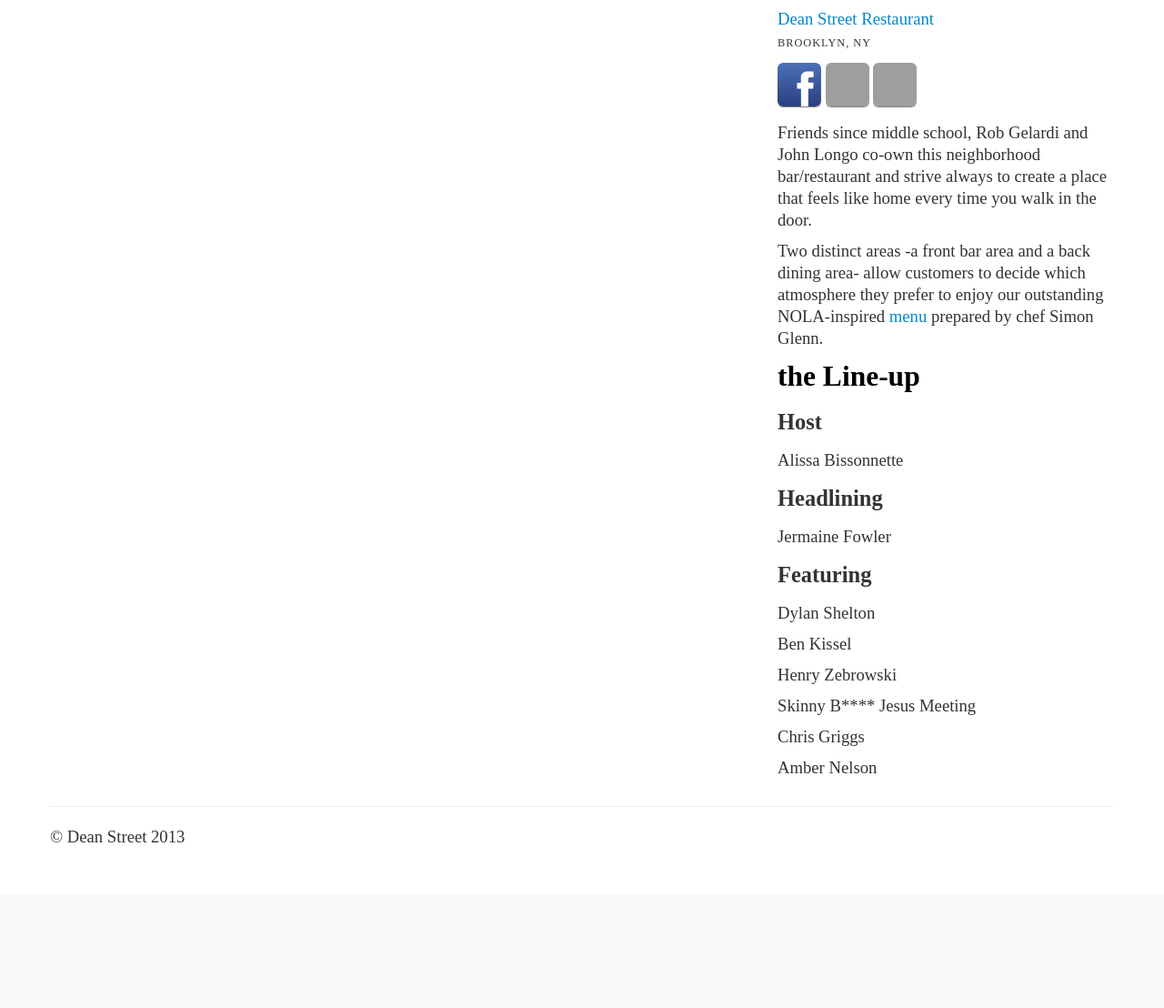
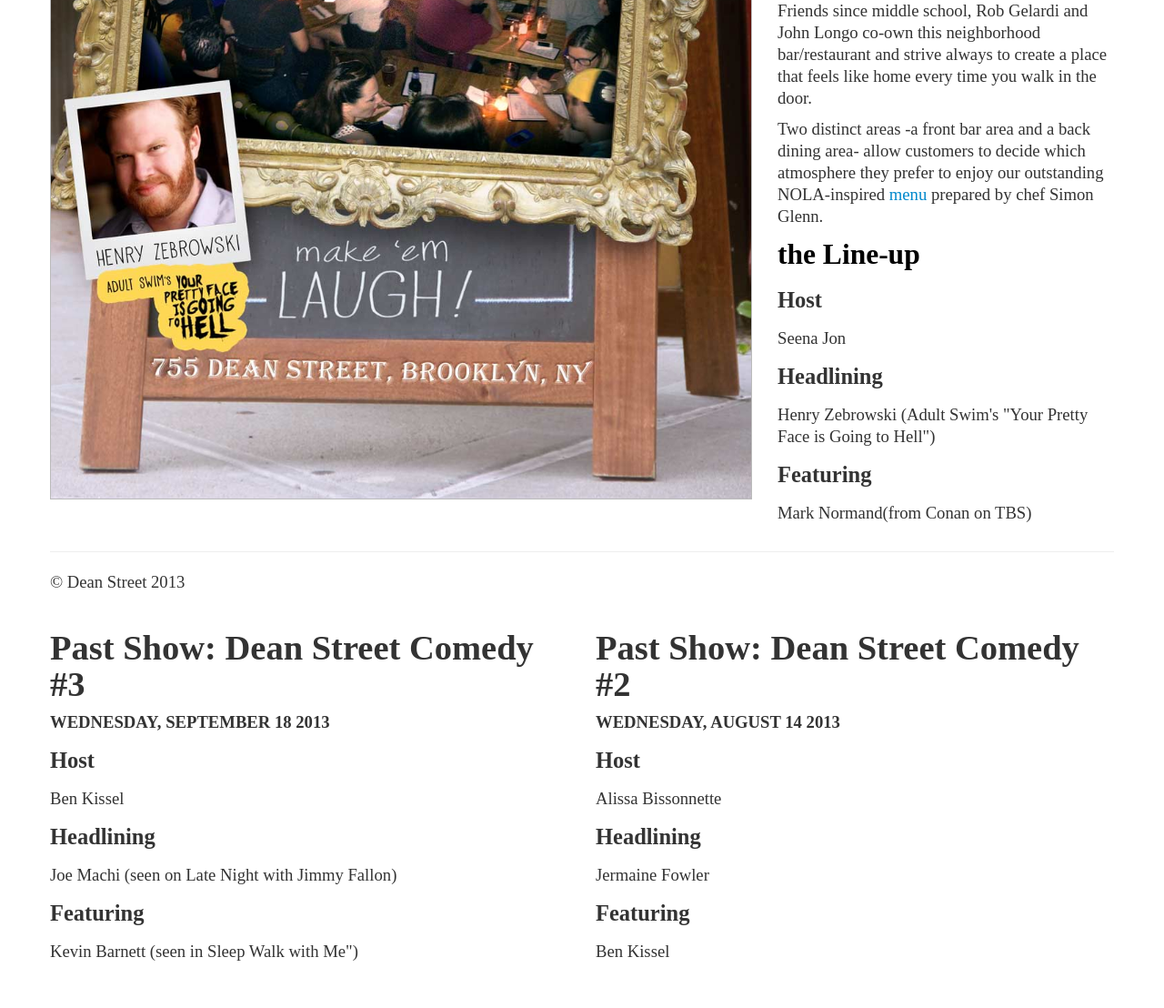
Before and after one commit to outrightmental/boilerplate-seo-neighborhood-comedy-show, a PHP site: page / in a window 1280 px wide. Shown: the part 762-1870 px from the top of the page at 91% size. Before the commit the page ends 1688 px from the top, so only its background shows below. Run offline with PHP 8.4, Linux system fonts and the light colour scheme; some libraries are stand-ins or nearby versions; some web fonts are replaced; grey boxes are pictures that could not be loaded.

Commit message:
Dean Street Comedy #4 WEDNESDAY, OCTOBER 16 9:00PM (DOORS 8:45)

```diff
--- a/index.php
+++ b/index.php
@@ -1,25 +1,96 @@
 <?php
-/**
- * @author Nick Kaye <hello@nickkaye.com>
- * @copyright 2013 Outright Mental Inc.
- */
 
+include_once('php/Venue.php');
+include_once('php/Show.php');
+
+// Master
 date_default_timezone_set('America/New_York');
 
-$parent_name = "Dean Street Brooklyn";
-$name = "Dean Street Comedy";
-$title = "Comedy Night at Dean Street, Brooklyn, NY";
-$description = "Top NYC comedy talent at Brooklyn prices! A couple can enjoy a comedy show for 2 hours, drink and eat well for $50. After party at the bar!";
-$url = "http://www.deanstreetcomedy.com/";
-$dateslug = '20130814';
-$postercopy = "Dean Street Comedy. Wednesday, August 14.  9:00PM (Doors 8:45).  Your Host: Alissa Bissonnette.  Featuring Jermaine Fowler and Ben Kissel.  Make 'em laugh!  www.DeanStreetComedy.com. 755 Dean Street, Brooklyn, NY.";
+/**
+ * @var Venue $venue
+ */
+$venue = new Venue(array(
+    'name' => "Dean Street Brooklyn",
+    'addressOne' => "755 Dean Street",
+    'addressTwo' => "Brooklyn, NY",
+    'twitterHandle' => "deanstreetbk",
+    'urlFacebook' => "https://www.facebook.com/163065380378627",
+    'urlFoursquare' => "https://foursquare.com/v/dean-street/4d3933e376d1a35dfd3d058e",
+    'contentPageMain' => "We are here for the community presenting top New York City comedy talent, at Brooklyn prices! A couple can come and watch a comedy show for 2 hours, drink and eat well for $50. Join us for the after party at the bar!",
+));
+
+/**
+ * @var Show $show
+ */
+$show = new Show(array(
+    'venue' => $venue,
+    'url' => 'www.DeanStreetComedy.com',
+    'dateSlug' => '20131016',
+    'date' => 'October 16',
+    'dayOfWeek' => 'Wednesday',
+    'year' => '2013',
+    'time' => '9:00',
+    'timeDoors' => '8:45',
+    'host' => 'Seena Jon',
+    'headlinerOne' => 'Henry Zebrowski (Adult Swim\'s "Your Pretty Face is Going to Hell")',
+    'headlinerTwo' => 'Mark Normand(from Conan on TBS)',
+    'name' => "Dean Street Comedy #4",
+    'slogan' => "Make 'em laugh!",
+    'title' => "Comedy Night at Dean Street, Brooklyn, NY",
+    'description' => "Top NYC comedy talent at Brooklyn prices!A couple can enjoy a comedy show for 2 hours, drink and eat well for \$50. After party at the bar!",
+    'urlYouTube' => "http://www.youtube.com/deanstreetcomedy",
+    'urlFacebook' => "https://www.facebook.com/events/158610091011639",
+    'urlPoster' => "http://www.DeanStreetComedy.com/img/poster-20131016.jpg",
+));
+
+/**
+ * @var Show[] $pastShows
+ */
+$pastShows = array(
+    'show_3' => new Show(array(
+        'venue' => $venue,
+        'url' => 'www.DeanStreetComedy.com',
+        'dateSlug' => '20130918',
+        'date' => 'September 18',
+        'dayOfWeek' => 'Wednesday',
+        'year' => '2013',
+        'time' => '9:00',
+        'timeDoors' => '8:45',
+        'host' => 'Ben Kissel',
+        'headlinerOne' => 'Joe Machi (seen on Late Night with Jimmy Fallon)',
+        'headlinerTwo' => 'Kevin Barnett (seen in Sleep Walk with Me")',
+        'name' => "Dean Street Comedy #3",
+        'slogan' => "Make 'em laugh!",
+        'title' => "Comedy Night at Dean Street, Brooklyn, NY",
+        'description' => "Top NYC comedy talent at Brooklyn prices! A couple can enjoy a comedy show for 2 hours, drink and eat well for $50. After party at the bar!",
+        'urlYouTube' => "http://www.youtube.com/deanstreetcomedy",
+        'urlFacebook' => "https://www.facebook.com/events/158610091011639",
+        'urlPoster' => "http://www.DeanStreetComedy.com/img/poster-20130918.jpg",
+    )),
+    'show_2' => new Show(array(
+        'venue' => $venue,
+        'url' => 'www.DeanStreetComedy.com',
+        'date' => 'August 14',
+        'dayOfWeek' => 'Wednesday',
+        'year' => '2013',
+        'time' => '9:00',
+        'timeDoors' => '8:45',
+        'host' => 'Alissa Bissonnette',
+        'headlinerOne' => 'Jermaine Fowler',
+        'headlinerTwo' => 'Ben Kissel',
+        'name' => "Dean Street Comedy #2",
+        'slogan' => "Make 'em laugh!",
+        'title' => "Comedy Night at Dean Street, Brooklyn, NY",
+        'description' => "Top NYC comedy talent at Brooklyn prices! A couple can enjoy a comedy show for 2 hours, drink and eat well for $50. After party at the bar!",
+        'urlYouTube' => "http://www.youtube.com/deanstreetcomedy",
+        'urlFacebook' => "https://www.facebook.com/events/158610091011639",
+        'urlPoster' => "http://www.DeanStreetComedy.com/img/poster-20130814.jpg",
+    ))
+);
+
+// Technical
+$gplus_publisher = "https://plus.google.com/113786691084626528718/posts";
 $ga_account = "UA-43069052-1";
-$twitter = "deanstreetbk";
-$gplus_publisher = "https://plus.google.com/113786691084626528718/posts";
-$url_facebook = "https://www.facebook.com/163065380378627";
-$url_youtube = "http://www.youtube.com/deanstreetcomedy";
-$url_twitter = "http://www.twitter.com/$twitter/";
-$url_foursquare = "https://foursquare.com/v/dean-street/4d3933e376d1a35dfd3d058e";
 
 ?><!DOCTYPE html>
 <!--[if lt IE 7]>
@@ -33,26 +104,26 @@
 <head>
     <meta charset="utf-8">
     <meta http-equiv="X-UA-Compatible" content="IE=edge,chrome=1">
-    <title><?php echo $title; ?></title>
-    <meta name="description" content="<?php echo $description; ?>"/>
-    <link rel="canonical" href="<?php echo $url; ?>"/>
+    <title><?php echo $show->title; ?></title>
+    <meta name="description" content="<?php echo $show->description; ?>"/>
+    <link rel="canonical" href="<?php echo $show->url; ?>"/>
     <link rel="publisher" href="<?php echo $gplus_publisher; ?>"/>
     <meta property='og:locale' content='en_US'/>
     <meta property='og:type' content='article'/>
-    <meta property='og:title' content="<?php echo $title; ?>"/>
-    <meta property='og:description' content='<?php echo $description; ?>'/>
-    <meta property='og:url' content='<?php echo $url; ?>'/>
-    <meta property='og:site_name' content='<?php echo $name; ?>'/>
-    <meta property='article:author' content='<?php echo $url_facebook; ?>'/>
-    <meta property='article:publisher' content='<?php echo $url_facebook; ?>'/>
+    <meta property='og:title' content="<?php echo $show->title; ?>"/>
+    <meta property='og:description' content='<?php echo $show->description; ?>'/>
+    <meta property='og:url' content='<?php echo $show->url; ?>'/>
+    <meta property='og:site_name' content='<?php echo $show->name; ?>'/>
+    <meta property='article:author' content='<?php echo $show->venue->urlFacebook; ?>'/>
+    <meta property='article:publisher' content='<?php echo $show->venue->urlFacebook; ?>'/>
     <meta property='fb:admins' content='518634848'/>
-    <meta property='og:image' content="<?php echo $url; ?>img/poster-<?php echo $dateslug; ?>.jpg"/>
+    <meta property='og:image' content="<?php echo $show->urlPoster; ?>"/>
     <meta name="twitter:card" content="summary"/>
-    <meta name="twitter:site" content="@<?php echo $twitter; ?>"/>
-    <meta name="twitter:domain" content="<?php echo $parent_name; ?>"/>
-    <meta name="twitter:creator" content="@<?php echo $url_twitter; ?>"/>
+    <meta name="twitter:site" content="@<?php echo $show->venue->twitterHandle; ?>"/>
+    <meta name="twitter:domain" content="<?php echo $show->venue->name; ?>"/>
+    <meta name="twitter:creator" content="@<?php echo $show->venue->urlTwitter(); ?>"/>
     <meta name="twitter:image:src"
-          content="<?php echo $url; ?>img/poster-<?php echo $dateslug; ?>.jpg"/>
+          content="<?php echo $show->urlPoster; ?>"/>
 
 
     <meta name="viewport" content="width=device-width">
@@ -62,7 +133,7 @@
     <link rel="stylesheet" href="css/bootstrap.min.css">
     <style>
         body {
-            padding-top: 60px;
+            padding-top: 40px;
             padding-bottom: 40px;
         }
     </style>
@@ -81,6 +152,8 @@
 
 <!-- This code is taken from http://twitter.github.com/bootstrap/examples/hero.html -->
 
+<?php /*
+// TODO: Launch Video here
 <div class="navbar navbar-inverse navbar-fixed-top">
     <div class="navbar-inner">
         <div class="container">
@@ -90,28 +163,30 @@
     </div>
 </div>
 </div>
+*/
+?>
 
 <div class="container">
 
     <!-- Example row of columns -->
     <div class="row">
         <div class="span8">
-            <a href="http://www.eventbrite.com/event/7706515395"><img src='img/poster-<?php echo $dateslug; ?>.jpg'
-                                                                      alt="<?php echo $postercopy; ?>"/></a>
+            <a href="<?php echo $show->urlPosterLinkTo(); ?>" target="_blank"><img src='<?php echo $show->urlPoster; ?>'
+                                                                                 alt="<?php echo $show->content(); ?>"/></a>
         </div>
         <div class="span4">
-            <h1>Dean Street Comedy</h1>
+            <h1><?php echo $show->name ?></h1>
 
-            <p class="event-info">Wednesday, August 14<br/>9:00PM (Doors 8:45)</p>
+            <p class="event-info"><?php echo $show->dayOfWeek; ?>, <?php echo $show->date; ?>
+                <br/><?php echo $show->time; ?>PM (Doors <?php echo $show->timeDoors; ?>)</p>
 
-            <p class="event-info">755 Dean Street<br/>Brooklyn, NY.</p>
+            <p class="event-info"><?php echo $show->venue->addressOne; ?><br/><?php echo $show->venue->addressOne; ?></p>
 
-            <p>We are here for the community presenting top New York City comedy talent, at Brooklyn prices! A couple
-                can come and watch a comedy show for 2 hours, drink and eat well for $50. Join us for the after party at
-                the bar!</p>
+            <p><?php echo $show->venue->contentPageMain; ?></p>
 
             <p class='social'>
-                <a class="webicon youtube large" href="<?php echo $url_youtube; ?>" target="_blank">YouTube</a>
+                <a class="webicon facebook large" href="<?php echo $show->urlFacebook; ?>" target="_blank">Facebook</a>
+                <!--                <a class="webicon youtube large" href="<?php echo $show->urlYoutube; ?>" target="_blank">YouTube</a>	-->
             </p>
 
             <h2>the Venue</h2>
@@ -124,9 +199,9 @@
                     class="brooklyn">Brooklyn, NY</span></p>
 
             <p class='social'>
-                <a class="webicon facebook large" href="<?php echo $url_facebook; ?>" target="_blank">Facebook</a>
-                <a class="webicon twitter large" href="<?php echo $url_twitter; ?>" target="_blank">Twitter</a>
-                <a class="webicon foursquare large" href="<?php echo $url_foursquare; ?>" target="_blank">Foursquare</a>
+                <a class="webicon facebook large" href="<?php echo $show->venue->urlFacebook; ?>" target="_blank">Facebook</a>
+                <a class="webicon twitter large" href="<?php echo $show->venue->urlTwitter(); ?>" target="_blank">Twitter</a>
+                <a class="webicon foursquare large" href="<?php echo $show->venue->urlFoursquare; ?>" target="_blank">Foursquare</a>
             </p>
 
             <p>Friends since middle school, Rob Gelardi and John Longo co-own this neighborhood bar/restaurant and
@@ -141,22 +216,15 @@
 
             <h3>Host</h3>
 
-            <p>Alissa Bissonnette
-
-            <p>
+            <p><?php echo $show->host; ?></p>
 
             <h3>Headlining</h3>
 
-            <p>Jermaine Fowler</p>
+            <p><?php echo $show->headlinerOne; ?></p>
 
             <h3>Featuring</h3>
 
-<p>Dylan Shelton</p>
-<p>Ben Kissel</p>
-<p>Henry Zebrowski</p>
-<p>Skinny B**** Jesus Meeting</p>
-<p>Chris Griggs</p>
-<p>Amber Nelson</p>
+            <p><?php echo $show->headlinerTwo; ?></p>
         </div>
     </div>
 
@@ -168,6 +236,36 @@
 
 </div>
 <!-- /container -->
+
+<div class="container">&nbsp;</div>
+
+<div class="container">
+
+    <div class="row">
+
+        <?php foreach ($pastShows as $pastShow): ?>
+            <div class="span6">
+                <h1>Past Show: <?php echo $pastShow->name; ?></h1>
+
+                <p class="event-info"><?php echo $pastShow->datePretty(); ?></p>
+
+                <h3>Host</h3>
+
+                <p><?php echo $pastShow->host; ?></p>
+
+                <h3>Headlining</h3>
+
+                <p><?php echo $pastShow->headlinerOne; ?></p>
+
+                <h3>Featuring</h3>
+
+                <p><?php echo $pastShow->headlinerTwo; ?></p>
+            </div>
+        <?php endforeach; ?>
+
+    </div>
+
+</div>
 
 <script src="//ajax.googleapis.com/ajax/libs/jquery/1.10.1/jquery.min.js"></script>
 <script>window.jQuery || document.write('<script src="js/vendor/jquery-1.10.1.min.js"><\/script>')</script>
--- /dev/null
+++ b/php/Show.php
@@ -0,0 +1,90 @@
+<?php
+/**
+ * @author Nick Kaye <nick.c.kaye@gmail.com>
+ * ©2013 Outright Mental Inc.
+ * All Rights Reserved
+ */
+class Show
+{
+    /** @var Venue */
+    public $venue;
+
+    /** @var string */
+    public $url;
+    /** @var string */
+    public $date;
+    /** @var string */
+    public $dateSlug;
+    /** @var string */
+    public $dayOfWeek;
+    /** @var string */
+    public $time;
+    /** @var string */
+    public $year;
+    /** @var string */
+    public $timeDoors;
+    /** @var string */
+    public $host;
+    /** @var string */
+    public $headlinerOne;
+    /** @var string */
+    public $headlinerTwo;
+    /** @var string */
+    public $name;
+    /** @var string */
+    public $slogan;
+    /** @var string */
+    public $title;
+    /** @var string */
+    public $description;
+    /** @var string */
+    public $urlYoutube;
+    /** @var string */
+    public $urlFacebook;
+    /** @var string */
+    public $urlPoster;
+
+    /**
+     * @param array $data
+     */
+    public function __construct($data = null)
+    {
+        if ($data !== null)
+            $this->setAttributes($data);
+    }
+
+    /**
+     * @param array $data
+     */
+    public function setAttributes($data)
+    {
+        foreach ($data as $key => $value)
+            if (property_exists('Show', $key))
+                $this->$key = $value;
+    }
+
+    /**
+     * @return string
+     */
+    public function urlPosterLinkTo()
+    {
+        return $this->urlFacebook;
+    }
+
+    /**
+     * @return string
+     */
+    public function content()
+    {
+        return  $this->name . ". " . $this->dayOfWeek . ", " . $this->date . ".  " . $this->time . "PM (Doors " . $this->timeDoors . ").  Your Host: " . $this->host . ".  Featuring " . $this->headlinerOne . " and " . $this->headlinerTwo . ".  " . $this->slogan . "  " . $this->url . ". " . $this->venue->addressTwo . ", " . $this->venue->addressTwo . ".";
+    }
+
+    /**
+     * @return string
+     */
+    public function datePretty()
+    {
+       return $this->dayOfWeek . ', '.  $this->date . ' ' . $this->year;
+    }
+
+}
--- /dev/null
+++ b/php/Venue.php
@@ -0,0 +1,55 @@
+<?php
+/**
+ * @author Nick Kaye <nick.c.kaye@gmail.com>
+ * ©2013 Outright Mental Inc.
+ * All Rights Reserved
+ *
+ * @property string $url
+ * @property string $name
+ * @property string $addressOne
+ * @property string $addressTwo
+ * @property string $twitterHandle
+ * @property string $urlFacebook
+ * @property string $urlFoursquare
+ * @property string $contentPageMain
+ */
+class Venue
+{
+    public $url;
+    public $name;
+    public $addressOne;
+    public $addressTwo;
+    public $twitterHandle;
+    public $urlFacebook;
+    public $urlFoursquare;
+    public $contentPageMain;
+
+
+    /**
+     * @param array $data
+     */
+    public function __construct($data = null)
+    {
+        if ($data !== null)
+            $this->setAttributes($data);
+    }
+
+    /**
+     * @param array $data
+     */
+    public function setAttributes($data)
+    {
+        foreach ($data as $key => $value)
+            if (property_exists('Show', $key))
+                $this->$key = $value;
+    }
+
+    /**
+     * @return string
+     */
+    public function urlTwitter()
+    {
+        return 'http://www.twitter.com/' . $this->twitterHandle;
+    }
+
+}
```
Also changed, not shown: img/poster-20130918.jpg (added), img/poster-20131016.jpg (added), php/.htaccess (added).
